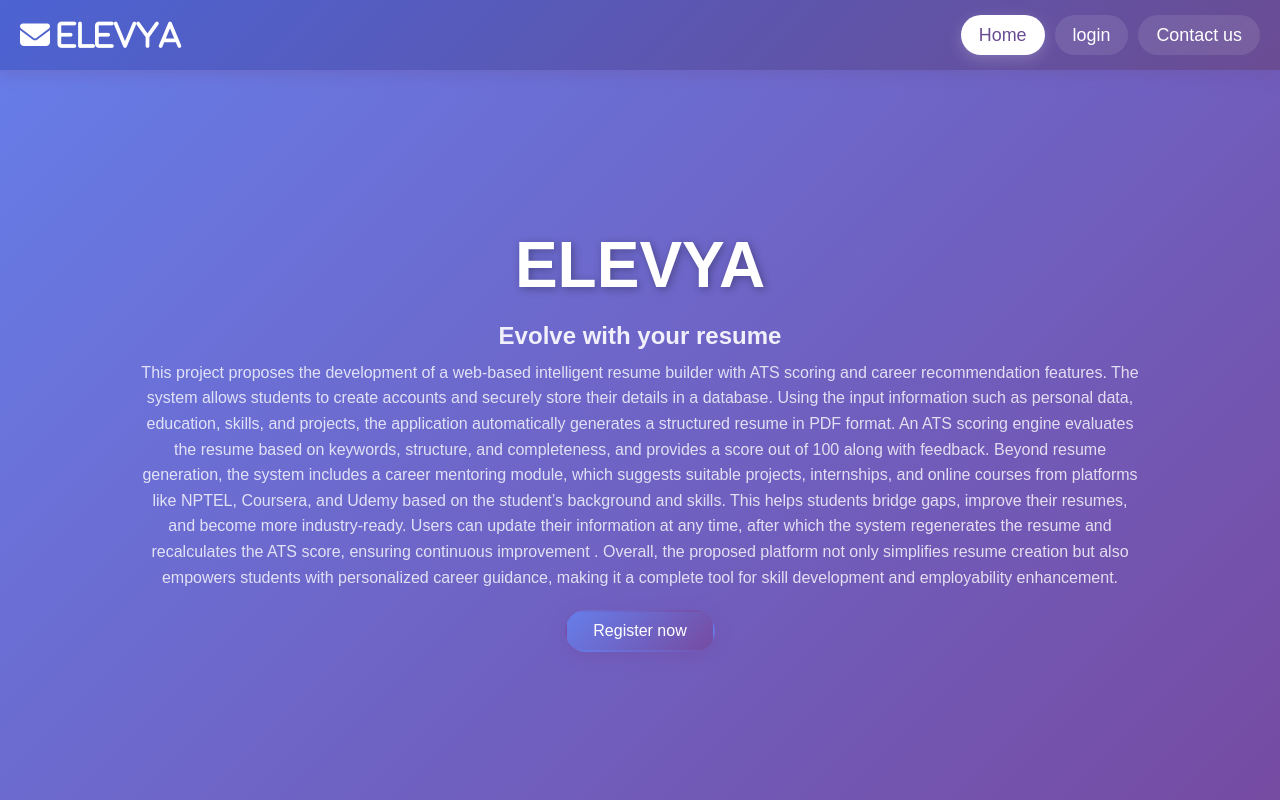
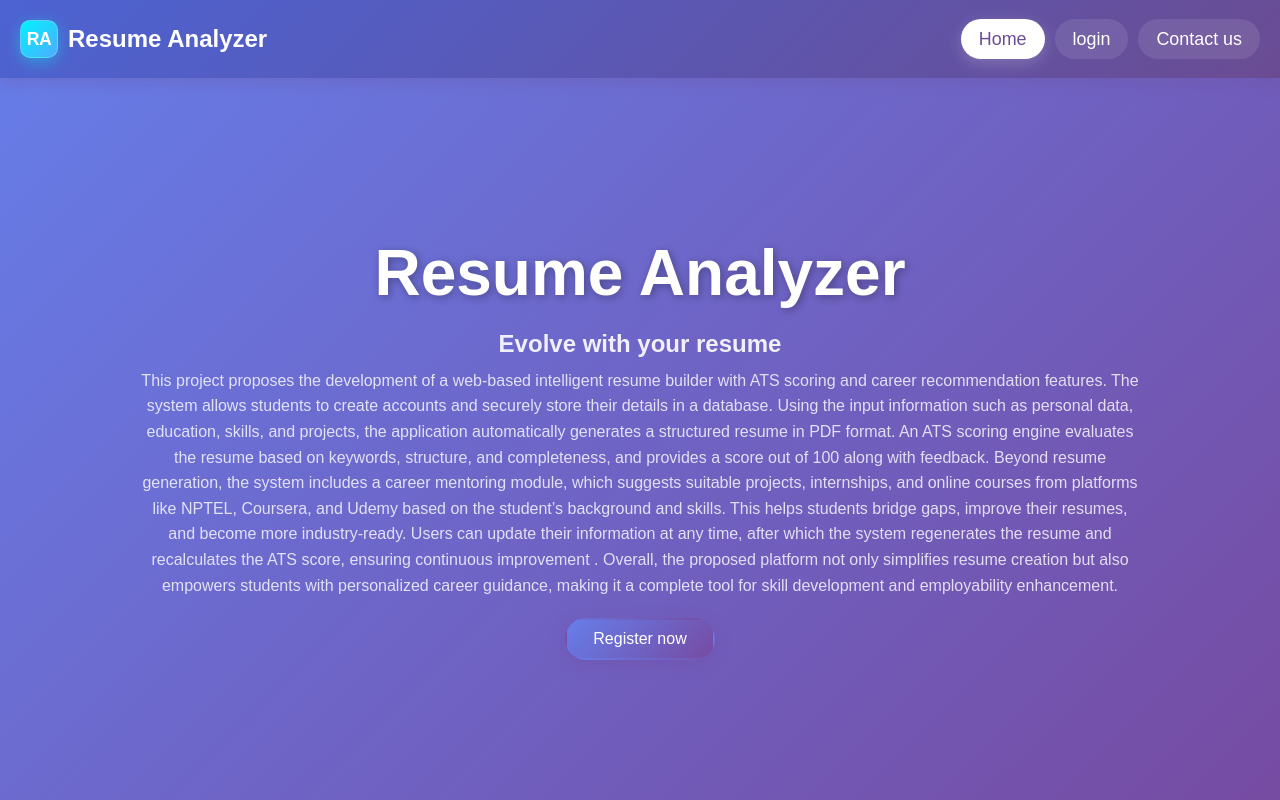
Before and after one commit to rahul-1675/Resume-Analyzer, a website: page mini_project/public/home.html in a window 1280 px wide. Drawn offline with Linux system fonts and the light colour scheme.

Commit message:
Rename project to Resume Analyzer with modern RA logo badge

```diff
--- a/mini_project/package.json
+++ b/mini_project/package.json
@@ -1,7 +1,7 @@
 {
-  "name": "elevya-server",
+  "name": "resume-analyzer-server",
   "version": "1.0.0",
-  "description": "ELEVYA Resume Builder Server",
+  "description": "Resume Analyzer Server",
   "main": "server.js",
   "scripts": {
     "start": "node server.js",
--- a/mini_project/public/home.html
+++ b/mini_project/public/home.html
@@ -2,14 +2,14 @@
 <head>
     <meta charset="UTF-8">
     <meta name="viewport" content="width=device-width, initial-scale=1.0">
-    <title>ELEVYA</title>
+    <title>Resume Analyzer</title>
     <link rel="stylesheet" href="https://cdnjs.cloudflare.com/ajax/libs/font-awesome/6.4.0/css/all.min.css">
     <link rel="stylesheet" href="styles.css">
 </head>
 <body>
     <header>
         <nav class="navbar section-content">
-            <a href="#" class="nav-logo"><h1 class="fas fa-envelope"> ELEVYA</h1></a>
+            <a href="home.html" class="nav-logo"><span class="logo-badge">RA</span> Resume Analyzer</a>
             <ul class="nav-option">
                 <li class="nav-item"><a href="home.html" class="nav-link active">Home</a></li>
                 <li class="nav-item"><a href="login.html" class="nav-link">login</a></li>
@@ -21,7 +21,7 @@
          <section class="main-section section-content">
             <div class="main-content">
                 <div class="main-details">
-                    <h1 class="title"> ELEVYA</h1>
+                    <h1 class="title"> Resume Analyzer</h1>
                     <h3 class="subtitle">Evolve with your resume</h3>
                     <p class="desc">    This project proposes the development of a web-based intelligent resume builder with ATS scoring and career recommendation features. The system allows students to create accounts and securely store their details in a database. Using the input information such as personal data, education, skills, and projects, the application automatically generates a structured resume in PDF format. An ATS scoring engine evaluates the resume based on keywords, structure, and completeness, and provides a score out of 100 along with feedback. Beyond resume generation, the system includes a career mentoring module, which suggests suitable projects, internships, and online courses from platforms like NPTEL, Coursera, and Udemy based on the student’s background and skills. This helps students bridge gaps, improve their resumes, and become more industry-ready. Users can update their information at any time, after which the system regenerates the resume and recalculates the ATS score, ensuring continuous improvement . Overall, the proposed platform not only simplifies resume creation but also empowers students with personalized career guidance, making it a complete tool for skill development and employability enhancement.</p>
                     <div class="button">
--- a/mini_project/public/styles.css
+++ b/mini_project/public/styles.css
@@ -30,8 +30,27 @@ header .navbar{
 
 .navbar .nav-logo{
     color: white;
-    font-size: 1.25rem;
-    font-weight: 300;
+    font-size: 1.5rem;
+    font-weight: 600;
+    display: flex;
+    align-items: center;
+    gap: 10px;
+}
+
+.logo-badge {
+    background: linear-gradient(135deg, #00f2fe 0%, #4facfe 100%);
+    color: white;
+    width: 38px;
+    height: 38px;
+    border-radius: 10px;
+    font-weight: 800;
+    font-size: 1.1rem;
+    display: inline-flex;
+    align-items: center;
+    justify-content: center;
+    box-shadow: 0 4px 15px rgba(0, 242, 254, 0.4);
+    letter-spacing: -0.5px;
+    border: 1px solid rgba(255, 255, 255, 0.2);
 }
 
 .navbar .nav-option{display: flex; gap: 10px;}
@@ -1360,8 +1379,11 @@ header .navbar{
 
 .navbar .nav-logo{
     color: white;
-    font-size: 1.25rem;
-    font-weight: 300;
+    font-size: 1.5rem;
+    font-weight: 600;
+    display: flex;
+    align-items: center;
+    gap: 10px;
 }
 
 .navbar .nav-option{display: flex; gap: 10px;}
--- a/mini_project/server.js
+++ b/mini_project/server.js
@@ -2357,7 +2357,7 @@ app.get('/', (req, res) => {
 
 const PORT = process.env.PORT || 3000;
 app.listen(PORT, () => {
-    console.log(`ELEVYA Server running on port ${PORT}`);
+    console.log(`Resume Analyzer Server running on port ${PORT}`);
     console.log(`Visit: http://localhost:${PORT}`);
     initializeResumeStorage();
 });
```
Also changed, not shown: mini_project/public/edit_profile.html (+2 -2 lines), mini_project/public/forgot-password.html (+2 -2 lines), mini_project/public/login.html (+2 -2 lines), mini_project/public/profile.html (+2 -2 lines), mini_project/public/registration.html (+2 -2 lines), mini_project/public/reset-password.html (+2 -2 lines), 2 other files.
